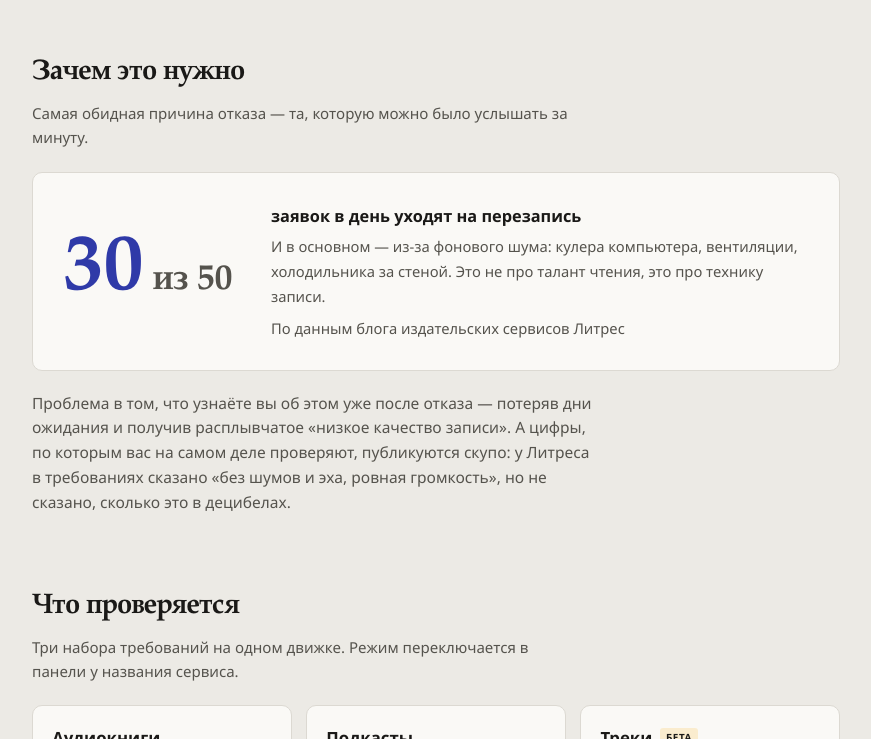
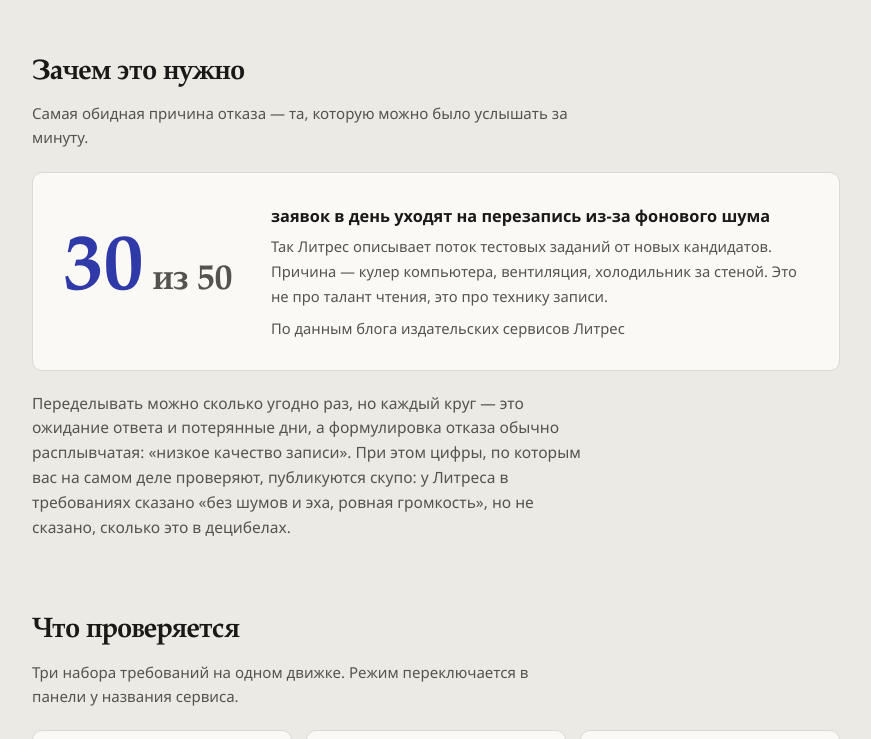
Before and after one commit to napoykin01/priemka, a plain HTML site: page about.html in a window 1280 px wide. Shown: the part 483-1222 px from the top of the page, without its empty margins (204-1075 px from the left). Drawn offline with Linux system fonts and the light colour scheme.

Commit message:
Фактчекинг: уточнена формулировка статистики отказов
Проверила первоисточник. Цифра настоящая и дословная с блога Литреса:
«Из 50 заявок в день 30 отправляются на перезапись из-за фонового шума».
Но контекст был передан шире, чем есть: речь про тестовые задания
кандидатов, которые только пытаются попасть в проект, а не про сдачу
глав уже работающими чтецами.

Правки:
- «Шесть из десяти записей» → «Из 50 заявок в день в Литрес Чтец 30»
  (везде: hero в HTML, тот же текст в PROFILES, og-теги на обеих
  страницах, meta description лендинга)
- на лендинге добавлено, что это поток тестовых заданий от новых
  кандидатов
- убрано неверное «узнаёте уже после отказа, потеряв дни»: по правилам
  Литреса число попыток при отправке на доработку не ограничено, так
  что провал стоит времени, а не потерянного шанса. Формулировка
  заменена на честную — каждый круг это ожидание ответа

Статистики в README нет (её вытеснила правка про битрейт 128), в
черновиках для Хабра и Пикабу она не используется. Черновик vc.ru
поправлен отдельно, он вне репозитория.

Co-Authored-By: Claude Opus 5 (1M context) <noreply@anthropic.com>

```diff
--- a/about.html
+++ b/about.html
@@ -4,7 +4,7 @@
 <meta charset="utf-8">
 <meta name="viewport" content="width=device-width, initial-scale=1">
 <title>Про сервис — Приёмка: проверка озвучки перед сдачей</title>
-<meta name="description" content="Зачем нужна Приёмка, что именно проверяется, откуда взяты пороги и чего сервис не умеет. Шесть из десяти записей уходят на перезапись из-за шума — это видно за минуту.">
+<meta name="description" content="Зачем нужна Приёмка, что именно проверяется и чего сервис не умеет. Из 50 заявок в день в Литрес Чтец 30 уходят на перезапись из-за шума — это видно за минуту.">
 <link rel="canonical" href="https://napoykin01.github.io/priemka/about.html">
 
 <meta property="og:type" content="article">
@@ -12,7 +12,7 @@
 <meta property="og:url" content="https://napoykin01.github.io/priemka/about.html">
 <meta property="og:site_name" content="Приёмка">
 <meta property="og:title" content="Про сервис — Приёмка">
-<meta property="og:description" content="Шесть из десяти записей уходят на перезапись из-за фонового шума. Приёмка показывает это за минуту — до отправки, а не после отказа.">
+<meta property="og:description" content="Из 50 заявок в день в Литрес Чтец 30 уходят на перезапись из-за фонового шума. Приёмка показывает это за минуту — до отправки, а не после отказа.">
 
 <script type="application/ld+json">
 {
@@ -262,12 +262,12 @@ body {
     <div class="factbox">
       <div class="fact__n">30<span style="font-size:0.45em; color:var(--ink-2)">&nbsp;из&nbsp;50</span></div>
       <div class="fact__t">
-        <b>заявок в день уходят на перезапись</b>
-        <span>И в основном — из-за фонового шума: кулера компьютера, вентиляции, холодильника за стеной. Это не про талант чтения, это про технику записи.</span>
+        <b>заявок в день уходят на перезапись из-за фонового шума</b>
+        <span>Так Литрес описывает поток тестовых заданий от новых кандидатов. Причина — кулер компьютера, вентиляция, холодильник за стеной. Это не про талант чтения, это про технику записи.</span>
         <span class="fact__src">По данным блога издательских сервисов Литрес</span>
       </div>
     </div>
-    <p style="margin-top:1.2rem">Проблема в том, что узнаёте вы об этом уже после отказа — потеряв дни ожидания и получив расплывчатое «низкое качество записи». А цифры, по которым вас на самом деле проверяют, публикуются скупо: у Литреса в требованиях сказано «без шумов и эха, ровная громкость», но не сказано, сколько это в децибелах.</p>
+    <p style="margin-top:1.2rem">Переделывать можно сколько угодно раз, но каждый круг — это ожидание ответа и потерянные дни, а формулировка отказа обычно расплывчатая: «низкое качество записи». При этом цифры, по которым вас на самом деле проверяют, публикуются скупо: у Литреса в требованиях сказано «без шумов и эха, ровная громкость», но не сказано, сколько это в децибелах.</p>
   </section>
 
   <section class="sec">
```
Also changed, not shown: index.html (+3 -3 lines).
